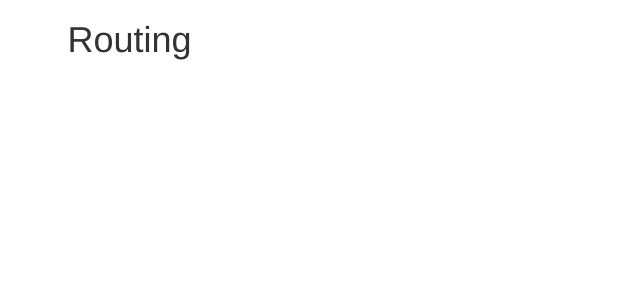
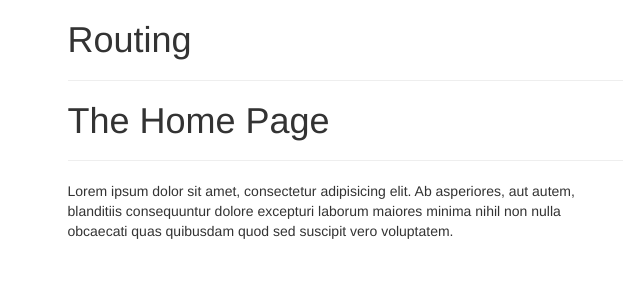
Before and after one commit to leila100/vue-router-app, a Vue app: page / in a window 1280 px wide. Shown: the top 300 px of the page, without its empty margins (295-935 px from the left). Built offline with nearby package versions, Linux system fonts and the light colour scheme.

Commit message:
Add basic routing

```diff
--- a/package.json
+++ b/package.json
@@ -10,7 +10,8 @@
   "dependencies": {
     "bootstrap": "^4.4.1",
     "core-js": "^3.6.4",
-    "vue": "^2.6.11"
+    "vue": "^2.6.11",
+    "vue-router": "^3.1.6"
   },
   "devDependencies": {
     "@vue/cli-plugin-babel": "~4.3.0",
--- a/src/App.vue
+++ b/src/App.vue
@@ -3,6 +3,8 @@
     <div class="row">
       <div class="col-xs-12 col-sm-8 col-sm-offset-2 col-md-6 col-md-offset-3">
         <h1>Routing</h1>
+        <hr />
+        <router-view />
       </div>
     </div>
   </div>
@@ -12,5 +14,4 @@
 export default {};
 </script>
 
-<style>
-</style>
+<style></style>
--- a/src/main.js
+++ b/src/main.js
@@ -1,8 +1,18 @@
-import Vue from 'vue'
-import App from './App.vue'
+import Vue from "vue";
+import VueRouter from "vue-router";
 
-Vue.config.productionTip = false
+import { routes } from "./routes";
+import App from "./App.vue";
+
+Vue.config.productionTip = false;
+
+Vue.use(VueRouter);
+
+const router = new VueRouter({
+  routes,
+});
 
 new Vue({
-  render: h => h(App),
-}).$mount('#app')
+  render: (h) => h(App),
+  router,
+}).$mount("#app");
--- /dev/null
+++ b/src/routes.js
@@ -0,0 +1,7 @@
+import User from "./components/user/User.vue";
+import Home from "./components/Home.vue";
+
+export const routes = [
+  { path: "", component: Home },
+  { path: "/user", component: User },
+];
```
Also changed, not shown: 1 other file (tests, documents, lock files or other folders).
